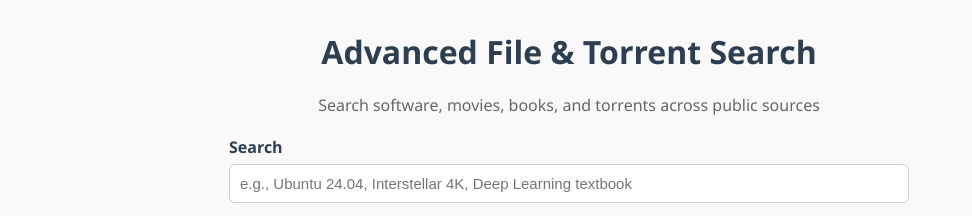
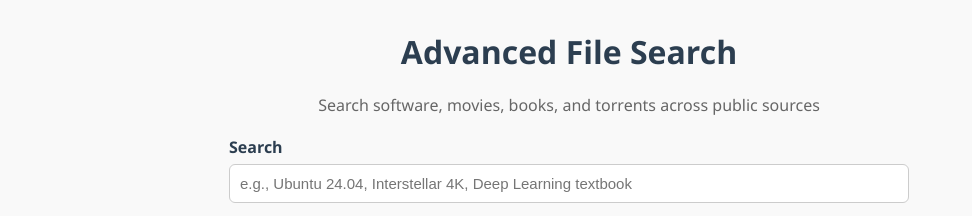
Before and after one commit to optco/search, a plain HTML site: page index.html in a window 1280 px wide. Shown: the top 216 px of the page, 71-1043 px from the left. Drawn offline with Linux system fonts and the light colour scheme.

Commit message:
Update index.html

```diff
--- a/index.html
+++ b/index.html
@@ -3,7 +3,7 @@
 <head>
   <meta charset="UTF-8" />
   <meta name="viewport" content="width=device-width, initial-scale=1.0" />
-  <title>Advanced File & Torrent Search</title>
+  <title>Advanced File Search</title>
   <style>
     body {
       font-family: 'Segoe UI', sans-serif;
@@ -79,7 +79,7 @@
     style="height: 50px; width: auto; object-fit: contain; display: block;"
   >
 </a>
-  <h1>Advanced File & Torrent Search</h1>
+  <h1>Advanced File Search</h1>
   <p class="desc">Search software, movies, books, and torrents across public sources</p>
 
   <form id="dlSearch">
```
